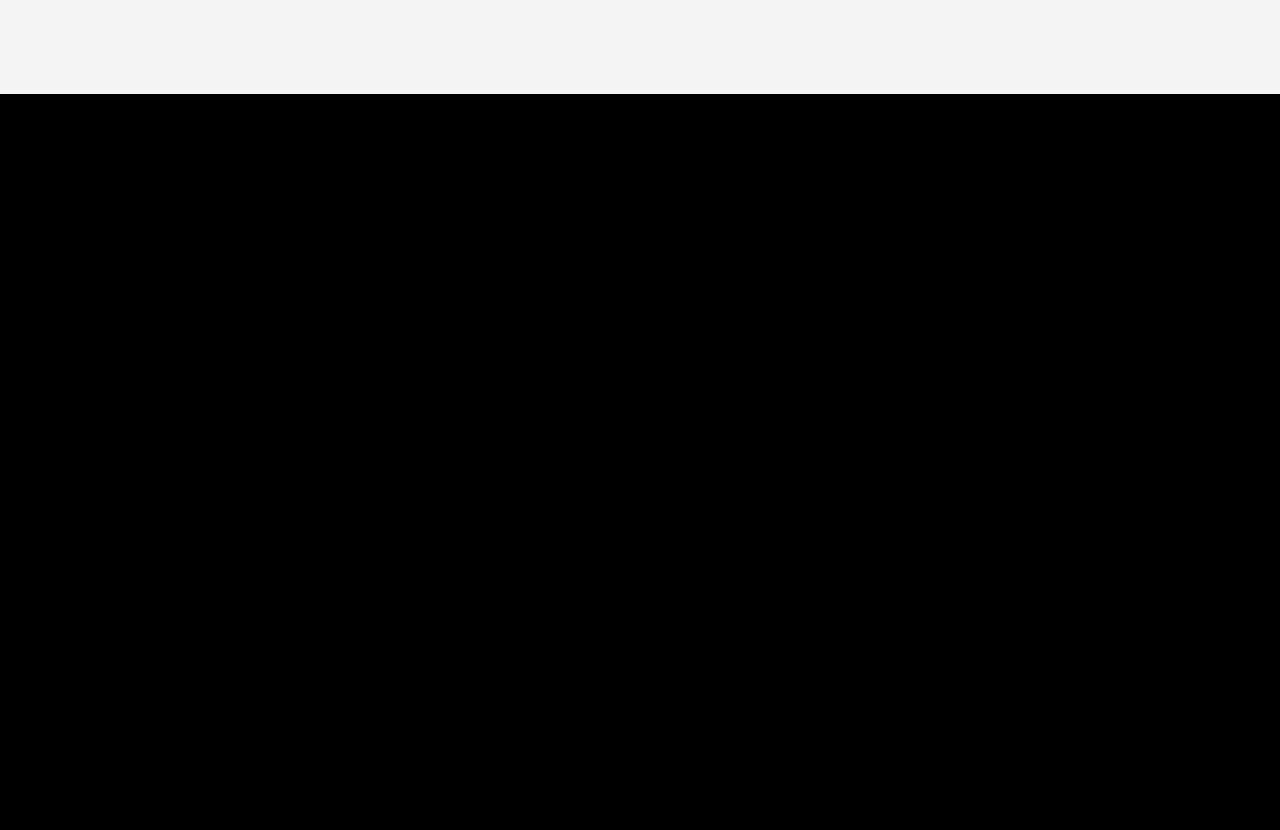
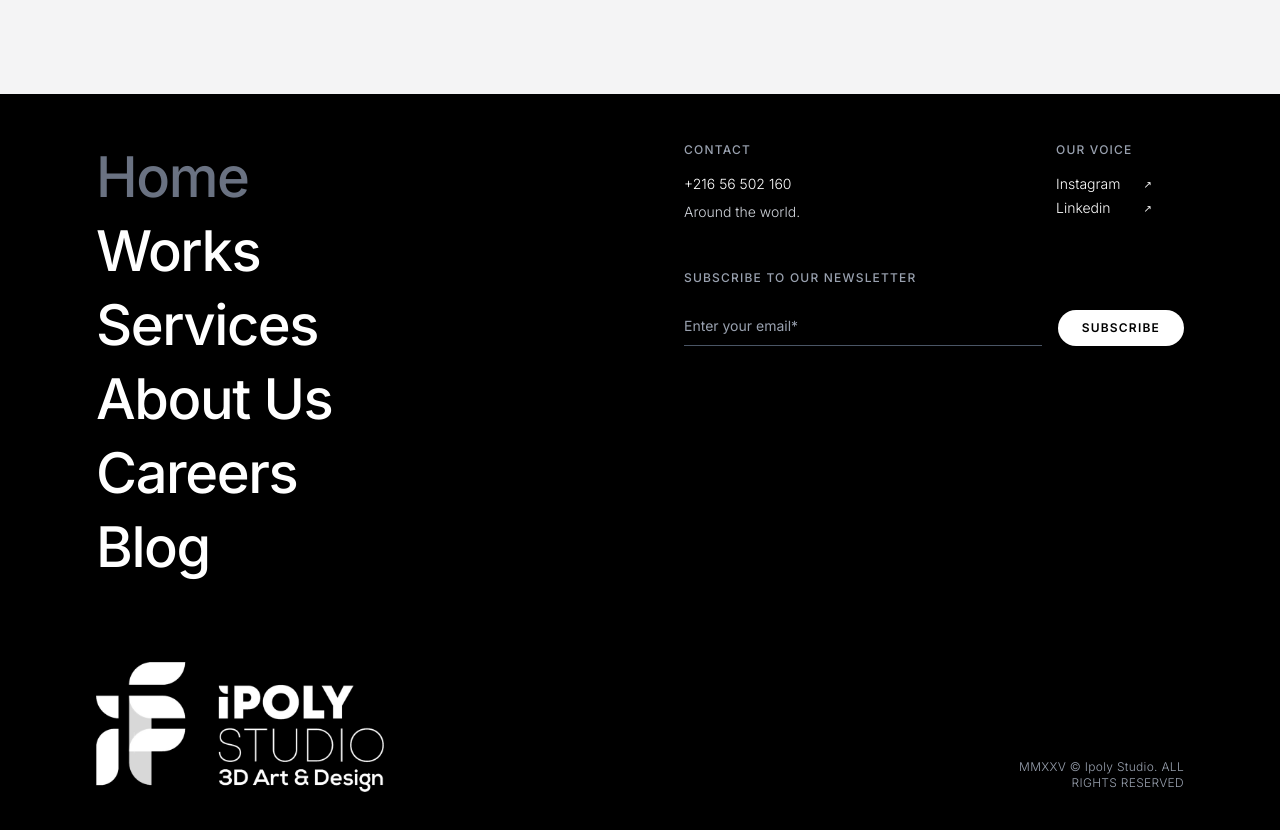
Before and after one commit to JasonDebnath001/Mino-clone, a React (Vite) app: page /about in a window 1280 px wide. Shown: the part 1478-2308 px from the top of the page. Built offline with nearby package versions, Linux system fonts and the light colour scheme.

Commit message:
Fix footer issues

```diff
--- a/src/App.jsx
+++ b/src/App.jsx
@@ -5,11 +5,15 @@ import {
   Route,
   useLocation,
 } from "react-router-dom";
+import { gsap } from "gsap";
+import { ScrollTrigger } from "gsap/ScrollTrigger";
 import Navbar from "./component/Navbar";
 import Footer from "./component/Footer";
 import Home from "./page/Home";
 import About from "./page/About";
 import Services from "./page/Services";
+
+gsap.registerPlugin(ScrollTrigger);
 
 // Scroll to top on route change
 const ScrollToTop = () => {
@@ -17,6 +21,7 @@ const ScrollToTop = () => {
 
   useEffect(() => {
     window.scrollTo(0, 0);
+    ScrollTrigger.refresh();
   }, [pathname]);
 
   return null;
@@ -32,6 +37,9 @@ const App = () => {
           <Route path="/" element={<Home />} />
           <Route path="/about" element={<About />} />
           <Route path="/services" element={<Services />} />
+          <Route path="/works" element={<Home />} />
+          <Route path="/careers" element={<Home />} />
+          <Route path="/blog" element={<Home />} />
         </Routes>
         <Footer />
       </main>
--- a/src/component/Footer.jsx
+++ b/src/component/Footer.jsx
@@ -12,47 +12,80 @@ const Footer = () => {
 
   useGSAP(
     () => {
-      // Pure, elegant fade-in without any physical sliding
-      gsap.from(".reveal-item", {
+      // Fade-in animation with safe initial visibility (no forced hidden state before scroll)
+      const items = containerRef.current?.querySelectorAll(".reveal-item");
+      if (!items || items.length === 0) return;
+
+      gsap.from(items, {
         opacity: 0,
-        duration: 1.5, // Slightly longer duration for a softer fade
-        stagger: 0.15, // Slightly slower stagger
+        duration: 1.5,
+        stagger: 0.15,
         ease: "power2.out",
+        immediateRender: false,
         scrollTrigger: {
           trigger: containerRef.current,
           start: "top 85%",
-          toggleActions: "play none none reverse",
+          toggleActions: "play none none none",
+          once: true,
         },
       });
     },
-    { scope: containerRef }
+    { scope: containerRef },
   );
 
   return (
     <footer
       ref={containerRef}
       // UPDATED: Tighter vertical padding (py-12 instead of pt-24/pb-24)
-      className="bg-black text-white py-12 px-6 md:px-12 lg:px-24 font-sans w-full"
+      className="relative z-50 bg-black text-white py-12 px-6 md:px-12 lg:px-24 font-sans w-full"
     >
       {/* --- TOP SECTION --- */}
       {/* UPDATED: Reduced the gap to keep it compact */}
       <div className="flex flex-col lg:flex-row justify-between items-start gap-12 lg:gap-8">
-
         {/* Left Side: Large Vertical Navigation */}
         {/* UPDATED: Slightly scaled down the text on desktop from 4rem to 3.5rem */}
         <nav className="flex flex-col space-y-1 text-4xl md:text-5xl lg:text-[3.5rem] font-medium tracking-tight leading-tight">
-          <Link to="/" className="reveal-item text-gray-500 hover:text-white transition-colors inline-block">Home</Link>
-          <Link to="/works" className="reveal-item hover:text-gray-400 transition-colors inline-block">Works</Link>
-          <Link to="/services" className="reveal-item hover:text-gray-400 transition-colors inline-block">Services</Link>
-          <Link to="/about" className="reveal-item hover:text-gray-400 transition-colors inline-block">About Us</Link>
-          <Link to="/careers" className="reveal-item hover:text-gray-400 transition-colors inline-block">Careers</Link>
-          <Link to="/blog" className="reveal-item hover:text-gray-400 transition-colors inline-block">Blog</Link>
+          <Link
+            to="/"
+            className="reveal-item text-gray-500 hover:text-white transition-colors inline-block pointer-events-auto cursor-pointer"
+          >
+            Home
+          </Link>
+          <Link
+            to="/works"
+            className="reveal-item hover:text-gray-400 transition-colors inline-block pointer-events-auto cursor-pointer"
+          >
+            Works
+          </Link>
+          <Link
+            to="/services"
+            className="reveal-item hover:text-gray-400 transition-colors inline-block pointer-events-auto cursor-pointer"
+          >
+            Services
+          </Link>
+          <Link
+            to="/about"
+            className="reveal-item hover:text-gray-400 transition-colors inline-block pointer-events-auto cursor-pointer"
+          >
+            About Us
+          </Link>
+          <Link
+            to="/careers"
+            className="reveal-item hover:text-gray-400 transition-colors inline-block pointer-events-auto cursor-pointer"
+          >
+            Careers
+          </Link>
+          <Link
+            to="/blog"
+            className="reveal-item hover:text-gray-400 transition-colors inline-block pointer-events-auto cursor-pointer"
+          >
+            Blog
+          </Link>
         </nav>
 
         {/* Right Side: Contact, Socials, and Newsletter */}
         <div className="flex flex-col w-full lg:w-[450px] xl:w-[500px] mt-4 lg:mt-0">
           <div className="flex justify-between items-start mb-12">
-
             {/* Contact Column */}
             <div className="reveal-item">
               <h4 className="text-[10px] md:text-xs font-medium uppercase tracking-widest text-gray-400 mb-4">
@@ -71,12 +104,22 @@ const Footer = () => {
               </h4>
               <ul className="space-y-1 text-sm font-light">
                 <li>
-                  <a href="https://www.instagram.com/ipoly_studio/?hi=en" target="_blank" rel="noopener noreferrer" className="hover:text-gray-300 transition-colors flex items-center justify-between w-24">
+                  <a
+                    href="https://www.instagram.com/ipoly_studio/?hi=en"
+                    target="_blank"
+                    rel="noopener noreferrer"
+                    className="hover:text-gray-300 transition-colors flex items-center justify-between w-24"
+                  >
                     Instagram <span className="text-[10px]">↗</span>
                   </a>
                 </li>
                 <li>
-                  <a href="https://www.linkedin.com/company/ipoly-studio" target="_blank" rel="noopener noreferrer" className="hover:text-gray-300 transition-colors flex items-center justify-between w-24">
+                  <a
+                    href="https://www.linkedin.com/company/ipoly-studio"
+                    target="_blank"
+                    rel="noopener noreferrer"
+                    className="hover:text-gray-300 transition-colors flex items-center justify-between w-24"
+                  >
                     Linkedin <span className="text-[10px]">↗</span>
                   </a>
                 </li>
@@ -112,7 +155,6 @@ const Footer = () => {
       {/* --- BOTTOM SECTION: Giant Logo & Copyright --- */}
       {/* UPDATED: Slashed mt-32 down to mt-16 to pull the bottom section up */}
       <div className="flex flex-col md:flex-row justify-between items-end mt-16 lg:mt-20 gap-8 md:gap-0">
-
         {/* Giant Logo */}
         <div className="reveal-item w-full md:w-auto">
           <img
--- a/src/index.css
+++ b/src/index.css
@@ -17,4 +17,9 @@
   body {
     @apply bg-mino-bg text-mino-text font-sans antialiased overflow-x-hidden;
   }
+
+  /* Ensure reveal items are always clickable */
+  .reveal-item {
+    pointer-events: auto !important;
+  }
 }
```
